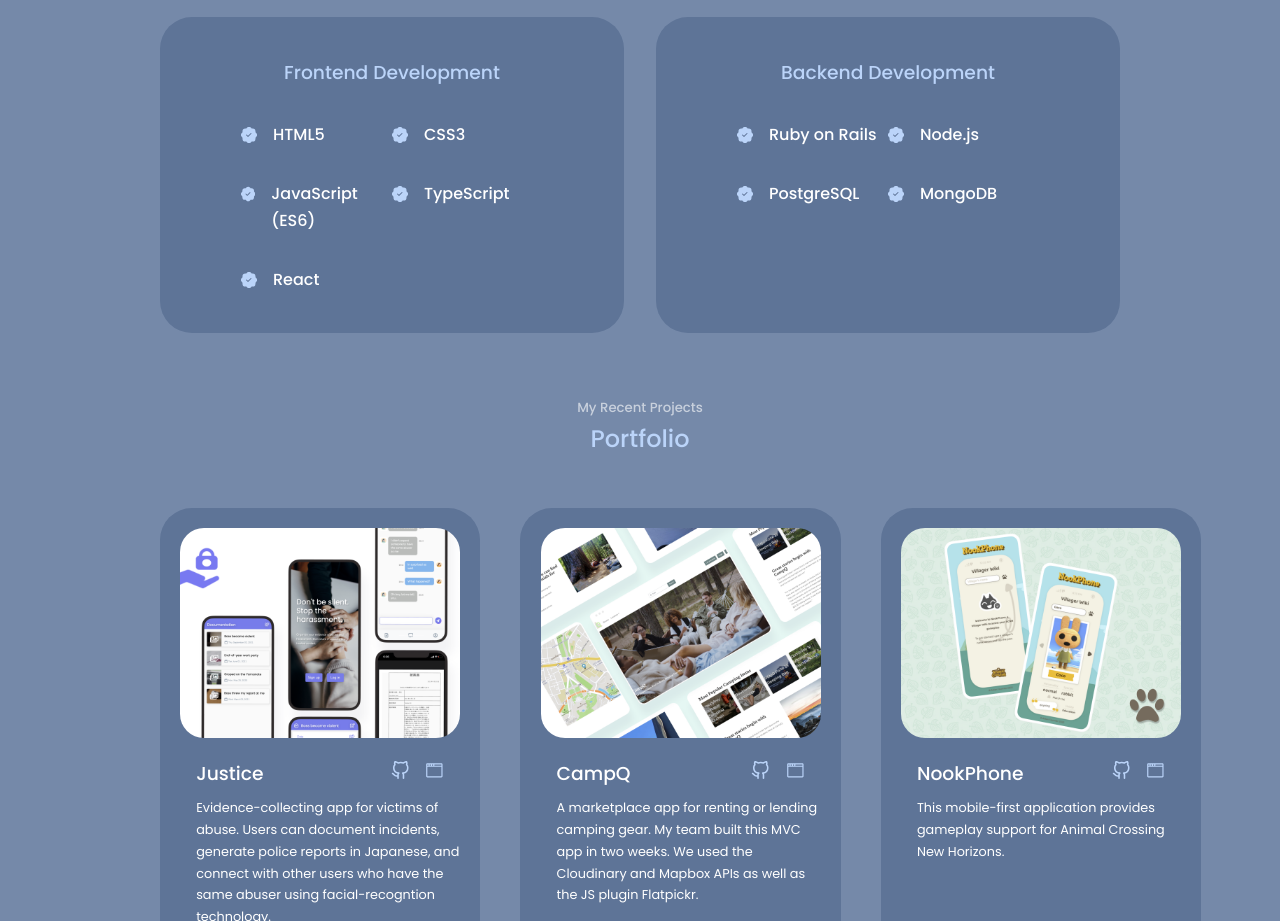
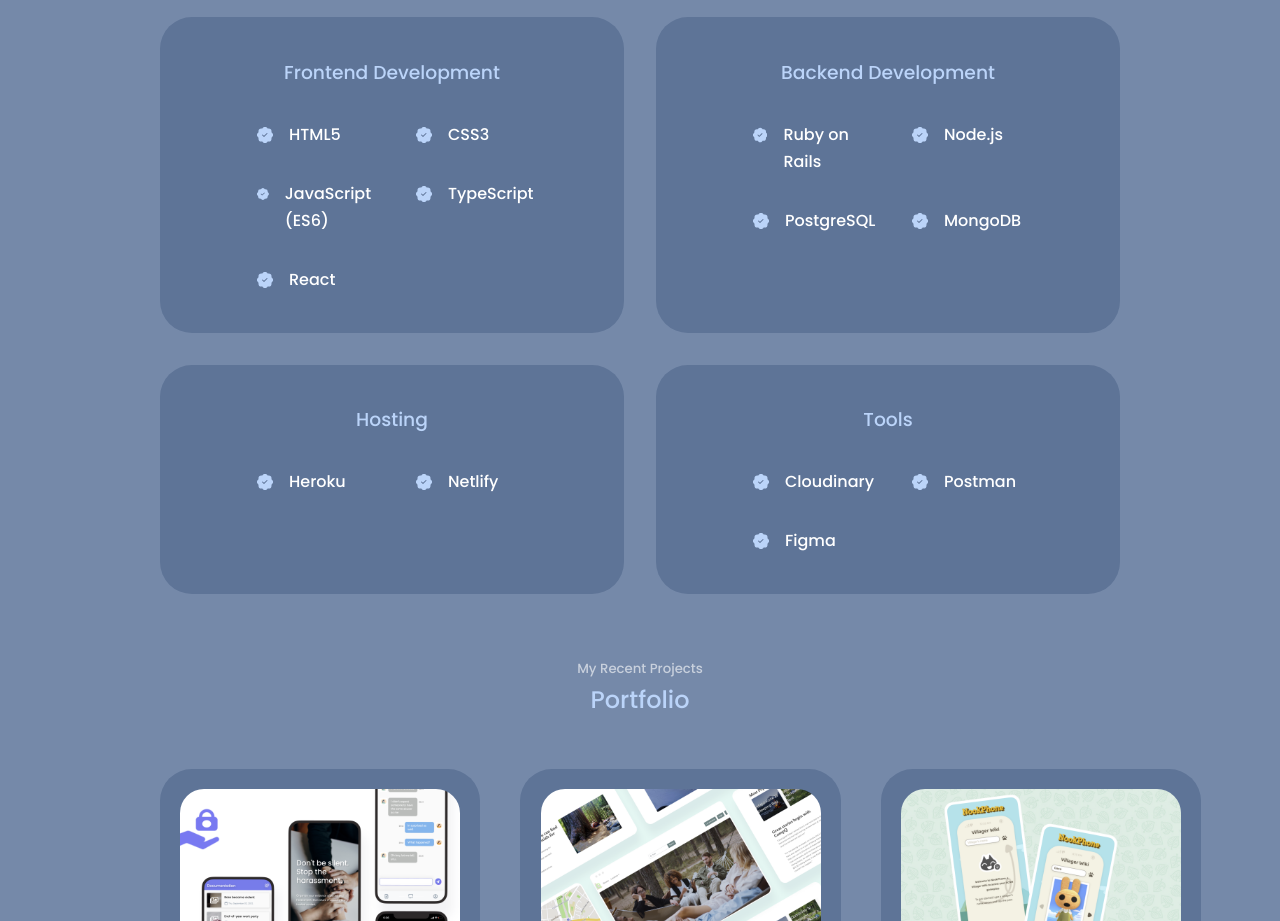
Before and after one commit to AidanFournier/react-portfolio-site, a React (Create React App) app: page / in a window 1280 px wide. Shown: the part 1680-2601 px from the top of the page. Built offline with nearby package versions, Linux system fonts and the light colour scheme.

Commit message:
Added hosting and tools sections

```diff
--- a/src/components/Experience.jsx
+++ b/src/components/Experience.jsx
@@ -54,6 +54,36 @@
             </article>
           </div>
         </div>
+        <div className="experience__hosting">
+          <h3>Hosting</h3>
+          <div className="experience__content">
+            <article className="experience__details">
+              <BsFillPatchCheckFill className="experience__details-icon" />
+              <h4>Heroku</h4>
+            </article>
+            <article className="experience__details">
+              <BsFillPatchCheckFill className="experience__details-icon" />
+              <h4>Netlify</h4>
+            </article>
+          </div>
+        </div>
+        <div className="experience__tools">
+          <h3>Tools</h3>
+          <div className="experience__content">
+            <article className="experience__details">
+              <BsFillPatchCheckFill className="experience__details-icon" />
+              <h4>Cloudinary</h4>
+            </article>
+            <article className="experience__details">
+              <BsFillPatchCheckFill className="experience__details-icon" />
+              <h4>Postman</h4>
+            </article>
+            <article className="experience__details">
+              <BsFillPatchCheckFill className="experience__details-icon" />
+              <h4>Figma</h4>
+            </article>
+          </div>
+        </div>
       </div>
     </section>
   )
--- a/src/stylesheets/components/experience.scss
+++ b/src/stylesheets/components/experience.scss
@@ -23,7 +23,8 @@
 .experience__content {
     display: grid;
     grid-template-columns: 1fr 1fr;
-    row-gap: 2rem;
+    gap: 2rem;
+    margin-left: 1rem;
 }
 
 .experience__details {
```
